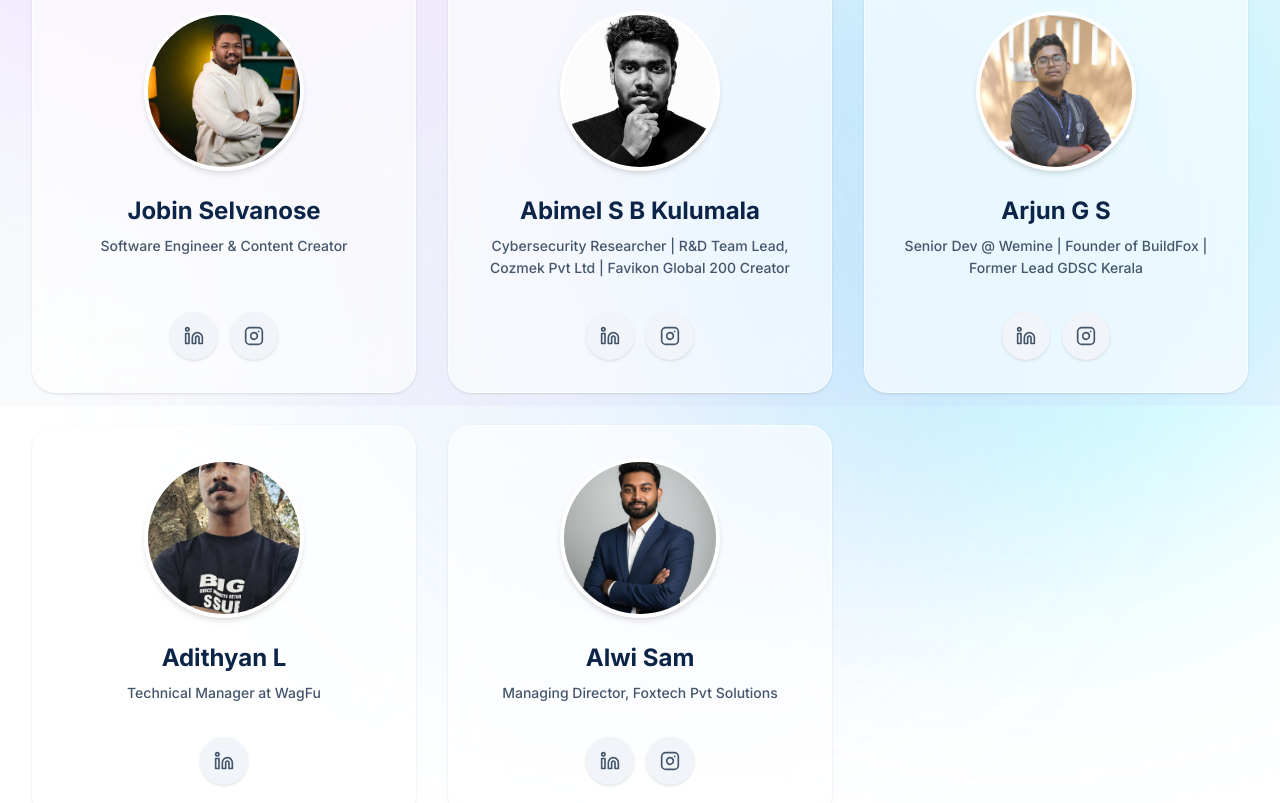
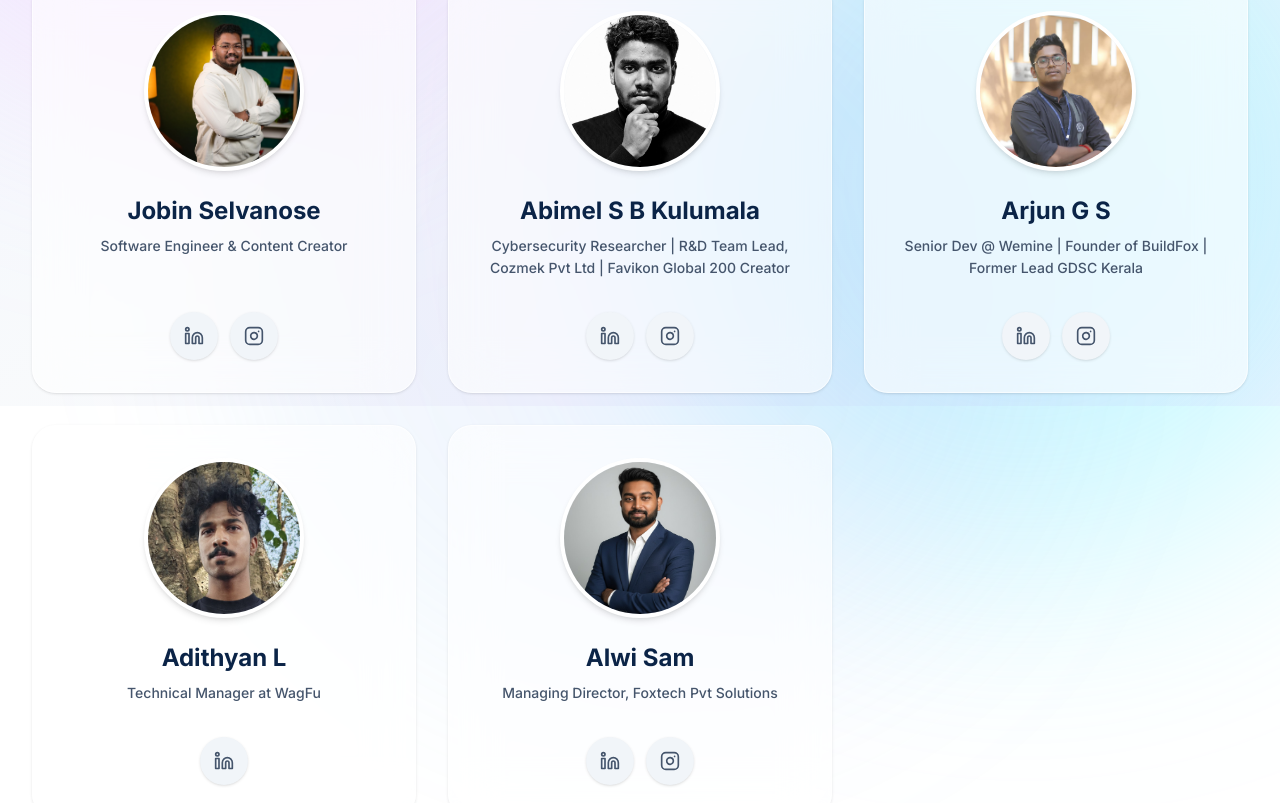
Before and after one commit to Mr-Sherin/ai-intelli-week-website, a Next.js app: page /speakers in a window 1280 px wide. Shown: the part 394-1197 px from the top of the page. Built offline with nearby package versions, Linux system fonts and the light colour scheme.

Commit message:
Fix image crop position for speakers 4 and 5

```diff
--- a/app/speakers/page.tsx
+++ b/app/speakers/page.tsx
@@ -40,6 +40,7 @@ const speakers: SpeakerType[] = [
     name: "Adithyan L",
     role: "Technical Manager at WagFu",
     image: "/speaker-adithyan.jpg",
+    imagePosition: "object-top",
     linkedin: "https://www.linkedin.com/in/adithyanaconitum",
     instagram: ""
   },
@@ -47,6 +48,7 @@ const speakers: SpeakerType[] = [
     name: "Alwi Sam",
     role: "Managing Director, Foxtech Pvt Solutions",
     image: "/speaker-alwi.jpg",
+    imagePosition: "object-top",
     linkedin: "https://www.linkedin.com/in/alwi-sam-s-p-2a7017243?utm_source=share_via&utm_content=profile&utm_medium=member_android",
     instagram: "https://www.instagram.com/_alwi_sam_?igsh=MWkzODFhMmNpOTkxMw=="
   }
```
